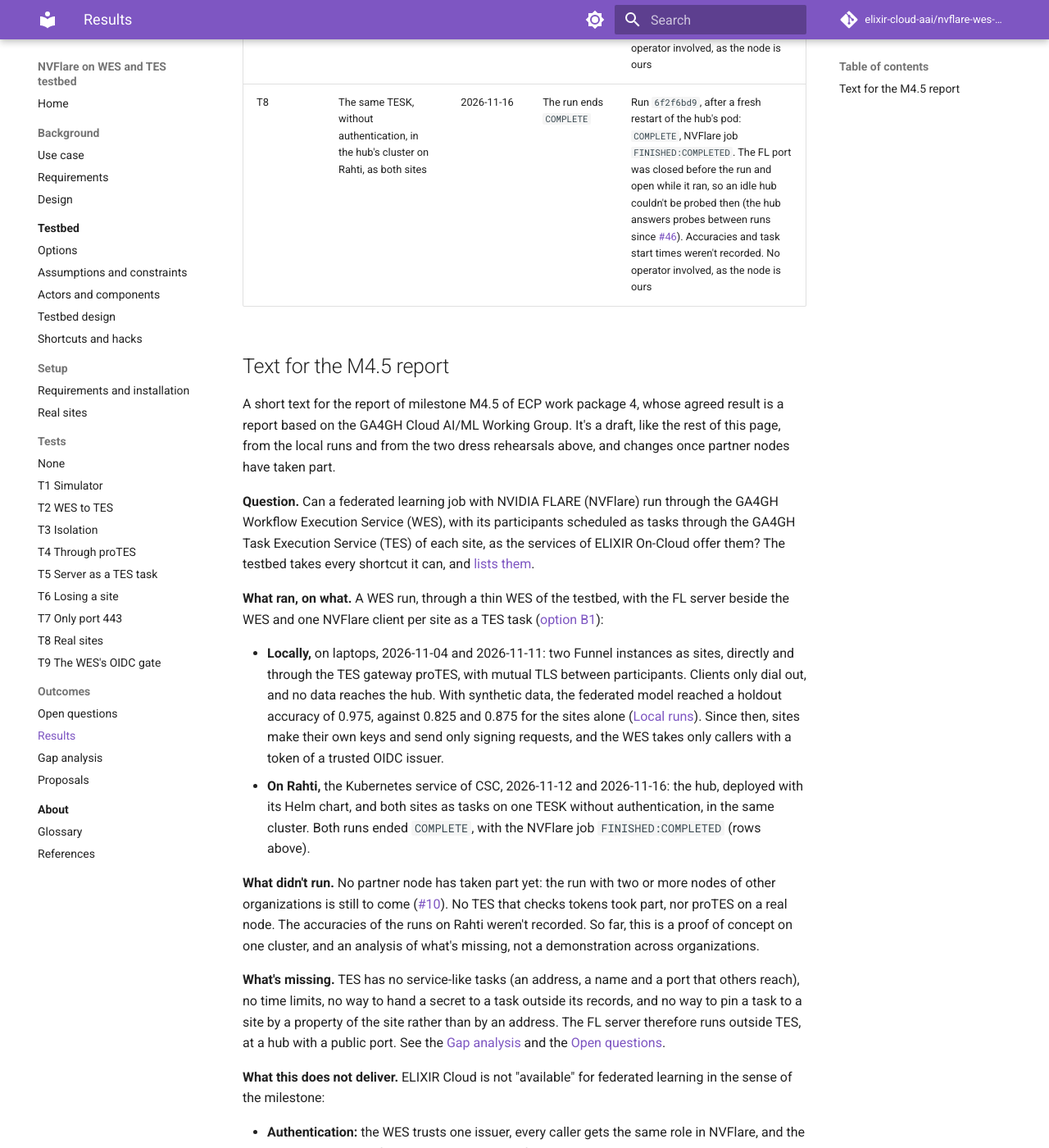
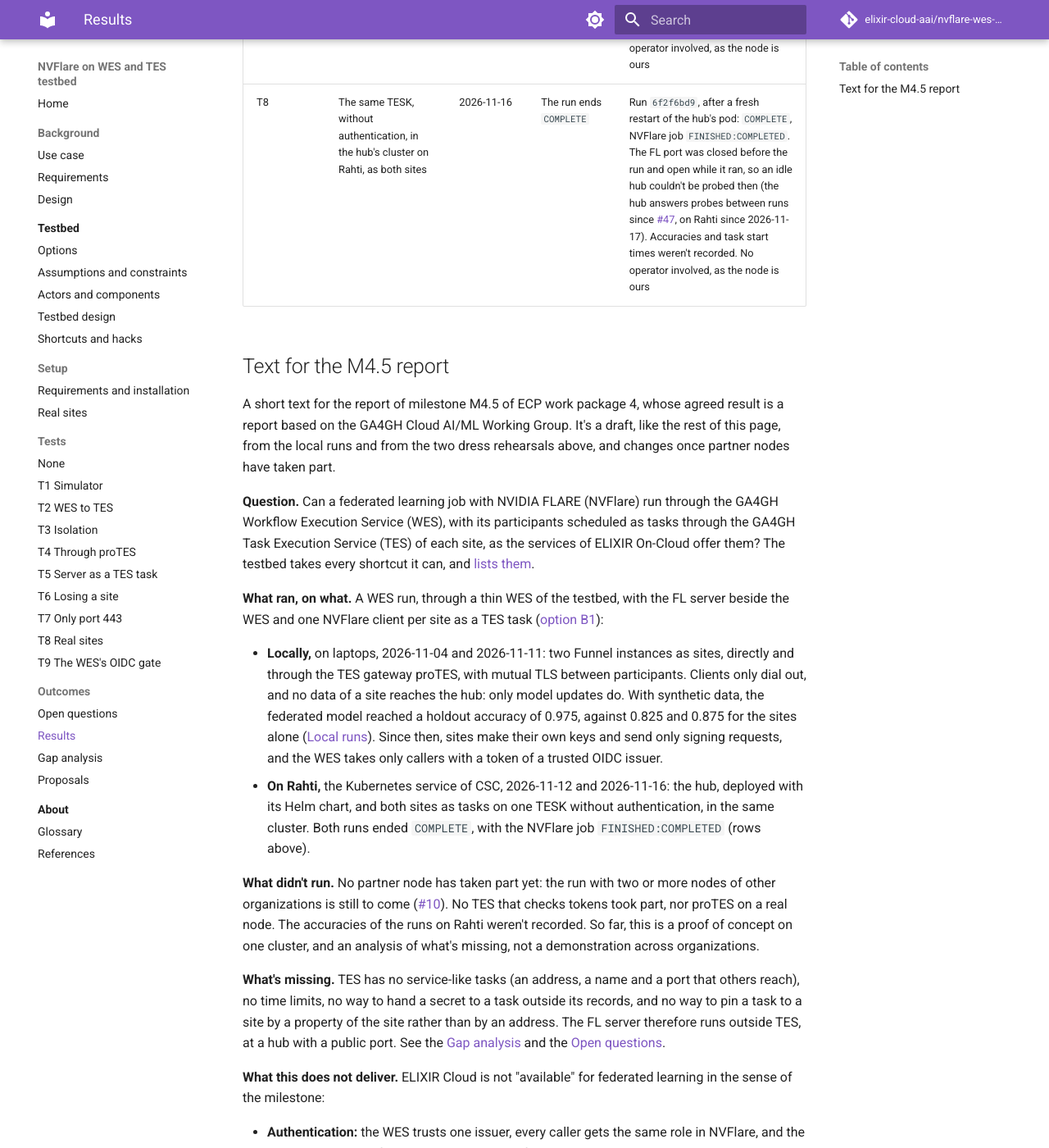
Before and after one commit to elixir-cloud-aai/nvflare-wes-testbed, an MkDocs documentation site: the page built from docs/outcomes/results.md, in a window 1280 px wide and 1400 px high, scrolled down 779 px. Shown: the whole window at 82% size. Built offline with MkDocs 1.6.1 and Material for MkDocs 9.7.7, drawn with Linux system fonts in a browser that asks for light colours; comment, search, counter and statistics services are not loaded; some of the changed text lies outside the part shown.

Commit message:
docs: address review of the outcomes write-up
- Open questions and results: the hairpin probe says nothing either
  way about tasks at other nodes; no partner node has tried it.
- Report text: no site data reaches the hub, model updates do.
- G10: the gap is the FL server's per-run listener; the observation
  of 2026-11-16 predates the probe responder.
- Results: link the responder to the PR that added it (#47).
- Real sites and the test index: record the second rehearsal of
  2026-11-16 too.

Refs #11

Co-Authored-By: Claude Opus 5.5 <noreply@anthropic.com>

```diff
--- a/docs/outcomes/results.md
+++ b/docs/outcomes/results.md
@@ -7,9 +7,9 @@ What each test showed on real sites, on which date. See "What to record" in each
 
 | Test | Node | Date | Expectation | Result |
 |---|---|---|---|---|
-| Node probe | The TESK of the T8 row below, in the hub's cluster on Rahti | 2026-11-12 | A task reaches the hub's FL port | `open`, at the hub's public address, from inside the same cluster (hairpin). From outside the cluster, the port answered too, to a plain connection, not from a task at another node |
+| Node probe | The TESK of the T8 row below, in the hub's cluster on Rahti | 2026-11-12 | A task reaches the hub's FL port | `open`, at the hub's public address, from inside the same cluster (hairpin). From outside the cluster, the port answered too, to a plain connection. No task at another node has tried it yet |
 | T8 | One TESK (chart 0.3.0, API 1.2.0), without authentication, in the hub's cluster on Rahti, as both sites | 2026-11-12 | The run ends `COMPLETE` | First run: `SYSTEM_ERROR` after the start timeout, as a probe listener left in the hub's pod held the FL port (runs now fail at once then, [#41](https://github.com/elixir-cloud-aai/nvflare-wes-testbed/pull/41)). After a restart of the pod: `COMPLETE`, NVFlare job `FINISHED:COMPLETED`, both sites joined. Accuracies and task start times weren't recorded. No operator involved, as the node is ours |
-| T8 | The same TESK, without authentication, in the hub's cluster on Rahti, as both sites | 2026-11-16 | The run ends `COMPLETE` | Run `6f2f6bd9`, after a fresh restart of the hub's pod: `COMPLETE`, NVFlare job `FINISHED:COMPLETED`. The FL port was closed before the run and open while it ran, so an idle hub couldn't be probed then (the hub answers probes between runs since [#46](https://github.com/elixir-cloud-aai/nvflare-wes-testbed/issues/46)). Accuracies and task start times weren't recorded. No operator involved, as the node is ours |
+| T8 | The same TESK, without authentication, in the hub's cluster on Rahti, as both sites | 2026-11-16 | The run ends `COMPLETE` | Run `6f2f6bd9`, after a fresh restart of the hub's pod: `COMPLETE`, NVFlare job `FINISHED:COMPLETED`. The FL port was closed before the run and open while it ran, so an idle hub couldn't be probed then (the hub answers probes between runs since [#47](https://github.com/elixir-cloud-aai/nvflare-wes-testbed/pull/47), on Rahti since 2026-11-17). Accuracies and task start times weren't recorded. No operator involved, as the node is ours |
 
 ## Text for the M4.5 report
 
@@ -19,7 +19,7 @@ A short text for the report of milestone M4.5 of ECP work package 4, whose agree
 
 **What ran, on what.** A WES run, through a thin WES of the testbed, with the FL server beside the WES and one NVFlare client per site as a TES task ([option B1](../testbed/options.md#b1-server-beside-the-wes)):
 
-- **Locally,** on laptops, 2026-11-04 and 2026-11-11: two Funnel instances as sites, directly and through the TES gateway proTES, with mutual TLS between participants. Clients only dial out, and no data reaches the hub. With synthetic data, the federated model reached a holdout accuracy of 0.975, against 0.825 and 0.875 for the sites alone ([Local runs](../tests/index.md#local-runs)). Since then, sites make their own keys and send only signing requests, and the WES takes only callers with a token of a trusted OIDC issuer.
+- **Locally,** on laptops, 2026-11-04 and 2026-11-11: two Funnel instances as sites, directly and through the TES gateway proTES, with mutual TLS between participants. Clients only dial out, and no data of a site reaches the hub: only model updates do. With synthetic data, the federated model reached a holdout accuracy of 0.975, against 0.825 and 0.875 for the sites alone ([Local runs](../tests/index.md#local-runs)). Since then, sites make their own keys and send only signing requests, and the WES takes only callers with a token of a trusted OIDC issuer.
 - **On Rahti,** the Kubernetes service of CSC, 2026-11-12 and 2026-11-16: the hub, deployed with its Helm chart, and both sites as tasks on one TESK without authentication, in the same cluster. Both runs ended `COMPLETE`, with the NVFlare job `FINISHED:COMPLETED` (rows above).
 
 **What didn't run.** No partner node has taken part yet: the run with two or more nodes of other organizations is still to come ([#10](https://github.com/elixir-cloud-aai/nvflare-wes-testbed/issues/10)). No TES that checks tokens took part, nor proTES on a real node. The accuracies of the runs on Rahti weren't recorded. So far, this is a proof of concept on one cluster, and an analysis of what's missing, not a demonstration across organizations.
```
Also changed, not shown: docs/outcomes/gap-analysis.md (+1 -1 lines), docs/outcomes/open-questions.md (+1 -1 lines), docs/setup/real-sites.md (+3 -3 lines), 1 other file.
